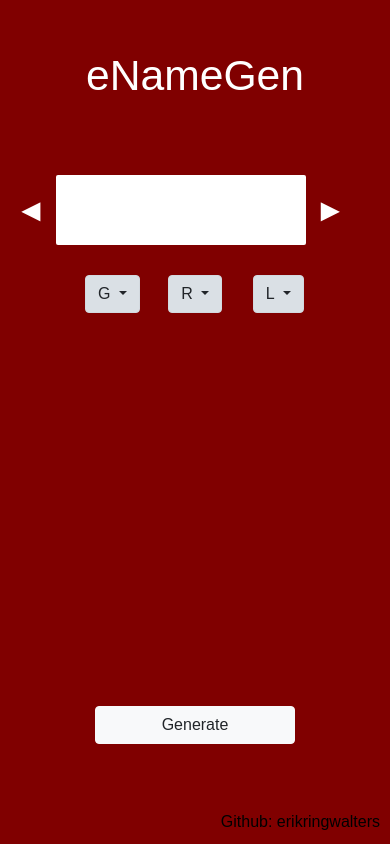
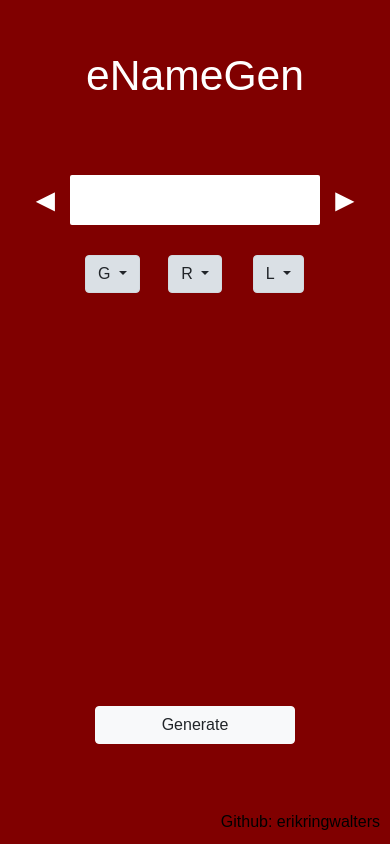
Before and after one commit to erikringwalters/enamegeNg, an Angular app: page /home in a window 390 px wide. Built offline with nearby package versions, Linux system fonts and the light colour scheme.

Commit message:
cleaned up mobile look

```diff
--- a/src/app/home/home.component.css
+++ b/src/app/home/home.component.css
@@ -6,7 +6,7 @@ h1 {
   margin-right: auto;
 }
 
-.nameDiv {
+.nameDiv, .nameDiviOS {
   text-align: center;
   user-select: none;
 }
@@ -17,7 +17,6 @@ h1 {
 }
 
 #nameBox, #nameBoxiOS {
-  height: 40px;
   width: 250px;
   text-align: center !important;
   font-size: 32px;
@@ -31,7 +30,7 @@ h1 {
   height: 40px;
 }
 #nameBoxiOS {
-  height: 70px;
+  height: 50px;
 }
 
 #nameParams {
--- a/src/app/home/home.component.html
+++ b/src/app/home/home.component.html
@@ -1,31 +1,29 @@
 <head>
   <meta name="viewport" content="width=device-width, initial-scale=1.0, maximum-scale=1.0, user-scalable=0">
 </head>
+
+<body>
   <h1 class="center">{{ title }}</h1>
-<br/>
+  <br />
 
-<div class="nameDiv container d-none d-md-block">
+  <div class="nameDiv container d-none d-md-block d-lg-block d-xl-block">
     <span id="prevArrow" class="nextPrev" (click)="nameService.goToPreviousName()">
       ◀
     </span>
-    <input id="nameBox" class="center" type="text" spellcheck="false"
-    [(ngModel)]="nameService.name"
-    #change
-    value="{{ nameService.nameList[nameService.nameIndex] }}"/>
+    <input id="nameBox" class="center" type="text" spellcheck="false" [(ngModel)]="nameService.name" #change
+      value="{{ nameService.nameList[nameService.nameIndex] }}" />
     <span id="nextArrow" class="nextPrev" (click)="nameService.goToNextName()">
       ▶
     </span>
   </div>
 
 
-<div class="nameDiviOS container ios d-md-none">
+  <div class="nameDiviOS container ios d-md-none d-lg-none d-xl-none d-xs-block d-sm-block">
     <span id="prevArrowiOS" class="nextPrev ios" (click)="nameService.goToPreviousName()">
       ◄
     </span>
-  <input id="nameBoxiOS" class="center ios" type="text" spellcheck="false"
-  [(ngModel)]="nameService.name"
-  #change
-  value="{{ nameService.nameList[nameService.nameIndex] }}"/>
+    <input id="nameBoxiOS" class="center ios" type="text" spellcheck="false" [(ngModel)]="nameService.name" #change
+      value="{{ nameService.nameList[nameService.nameIndex] }}" />
     <span id="nextArrow" class="nextPrev ios" (click)="nameService.goToNextName()">
       ►
     </span>
@@ -52,16 +50,13 @@
   </div>
 
   <div id="generateDiv" class="col-12">
-  <button type="button"
-    id="generateButton"
-    class="btn btn-light center-block"
-    (click)="nameService.setName(
+    <button type="button" id="generateButton" class="btn btn-light center-block" (click)="nameService.setName(
       nameService.generateName()
     )">Generate</button>
   </div>
 
   <footer>
-  Github: <a id="githubLink" target="_blank"
-  href="https://github.com/erikringwalters">
+    Github: <a id="githubLink" target="_blank" href="https://github.com/erikringwalters">
       erikringwalters</a>
   </footer>
+</body>
```
Lines whose indentation alone changed are shown as unchanged.
